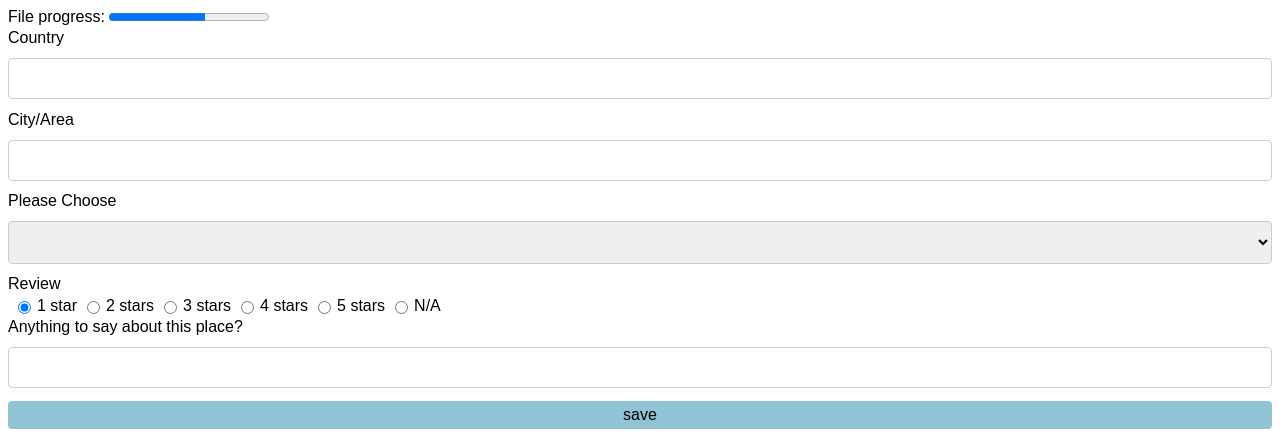
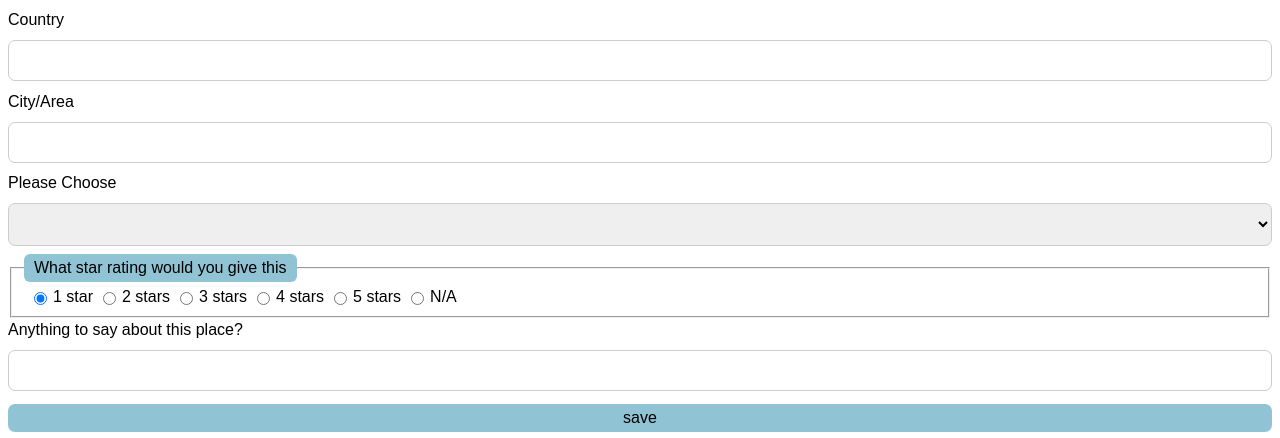
Before and after one commit to Hevski/places_app_js, a plain HTML site: page index.html in a window 1280 px wide. Shown: the top 438 px of the page. Drawn offline with Linux system fonts and the light colour scheme.

Commit message:
added fieldset in html, got rid of progress bar

```diff
--- a/css/main.css
+++ b/css/main.css
@@ -20,7 +20,7 @@ input[type=text], select {
   margin: 8px 0;
   display: inline-block;
   border: 1px solid #ccc;
-  border-radius: 4px;
+  border-radius: 7px;
   box-sizing: border-box;
 }
 
@@ -48,6 +48,7 @@ button, input[type="submit"] {
   margin-top: 0.3rem;
   font-size: 12px;
   padding: 5px;
+  border-radius: 7px;
 }
 
 input.save {
@@ -113,3 +114,9 @@ p {
 .input-box {
   border-radius: 18px;
 }
+
+legend {
+    background-color: #90c3d4;
+    color: #000;
+    padding: 5px 10px;
+    border-radius: 6px;
--- a/index.html
+++ b/index.html
@@ -11,11 +11,6 @@
 <body>
   <form id="new-place-form">
     <div id="form-wrapper">
-      <div class="form-item">
-      <label for="file">File progress:</label>
-      <progress id="fileProgress" max="100" value="60"> 60% </progress>
-      </div>
-
       <div class="form-item">
         <label for="country" class="primary">Country</label>
         <input class="input-box" type="text" id="country" required/>
@@ -36,9 +31,11 @@
           <option value="I wouldn't go back">I wouldn't go back</option>
         </select>
       </div>
-      <div class="review-item-title">
+      <fieldset>
+  <legend>What star rating would you give this</legend>
+      <!-- <div class="review-item-title">
         <label for="review" class="primary">Review</label>
-      </div>
+      </div> -->
       <div id="form-review">
 
       <div class="review-item">
@@ -71,6 +68,7 @@
         <label class="review-tag" for="N/A">N/A</label>
       </div>
       </div>
+      </fieldset>
 
       <div class="form-item">
         <label class="primary" for="favething">Anything to say about this place?</label>
--- a/js/app.js
+++ b/js/app.js
@@ -17,17 +17,7 @@ const handleNewPlaceFormSubmit = function (event) {
   event.target.reset();
 }
 
-// increase progress bar
-// check value is not empty on other targets
-
-const increaseProgressBar = function (form) {
-  const progress = document.getElementById('fileProgress').position + 0.1
-}
-
 const createPlacesListItem = function (form) {
-
-  const progress = document.getElementById('fileProgress').position
-  // console.log(progress);
 
   console.log(event);
   const placeListItem = document.createElement('li');
@@ -56,12 +46,6 @@ const createPlacesListItem = function (form) {
   placeListItem.appendChild(faveThing)
 
   return placeListItem;
-
-  function display() {
-  var x = document.getElementById("myRadio").value;
-  alert("The value of the radio button is: " + x);
-}
-
 }
 
 const handleDeleteClick = function (event) {
```
